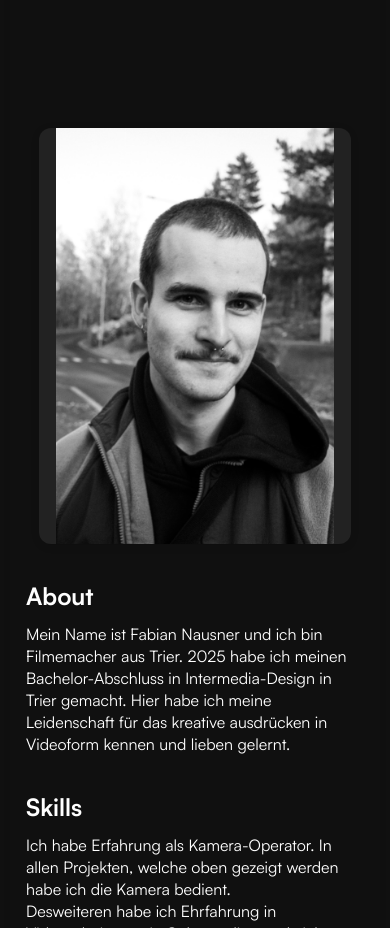
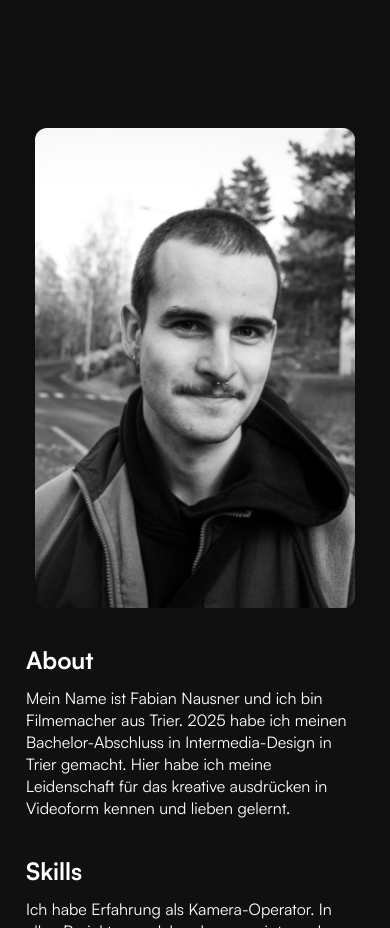
Before and after one commit to Fabiannau/Portfolio, a plain HTML site: page index.html in a window 390 px wide. Shown: the part 2248-3176 px from the top of the page. Drawn offline with Linux system fonts and the light colour scheme.

Commit message:
Add files via upload

```diff
--- a/styles.css
+++ b/styles.css
@@ -29,7 +29,14 @@ body {
     background: #101010;
     color: #fff;
     padding-top: 90px;
-    overflow-y: hidden; /* Scrollbalken rechts ausblenden */
+    overflow-y: auto; /* Scrollen erlauben, aber Scrollbar verstecken */
+}
+/* Scrollbar für alle Browser ausblenden */
+html, body {
+    scrollbar-width: none; /* Firefox */
+}
+body::-webkit-scrollbar, html::-webkit-scrollbar {
+    display: none; /* Chrome, Safari, Edge */
 }
 header, .header-container, .logo, nav, nav a {
     font-family: 'SatoshiVariable', Arial, sans-serif;
@@ -425,7 +432,19 @@ footer {
     .about-text { margin: 0; text-align: center; align-items: center; }
     .about-image { justify-content: center; }
     .about-container::before { display: none; }
-    .about-image img { width: 80vw; max-width: 320px; aspect-ratio: 3/4; }
+    .about-image {
+        width: 100%;
+        box-sizing: border-box;
+    }
+    .about-image img {
+        width: 100%;
+        max-width: 320px;
+        height: auto;
+        object-fit: cover;
+        margin: 0;
+        box-sizing: border-box;
+        display: block;
+    }
 }
 
 /* Remove global centering for .about-text and children */
@@ -539,11 +558,3 @@ footer {
         padding-right: 10px;
     }
 }
-
-/* Optional: Scrollbar komplett für alle Browser ausblenden */
-html, body {
-    scrollbar-width: none; /* Firefox */
-}
-body::-webkit-scrollbar, html::-webkit-scrollbar {
-    display: none; /* Chrome, Safari, Edge */
-}
```
